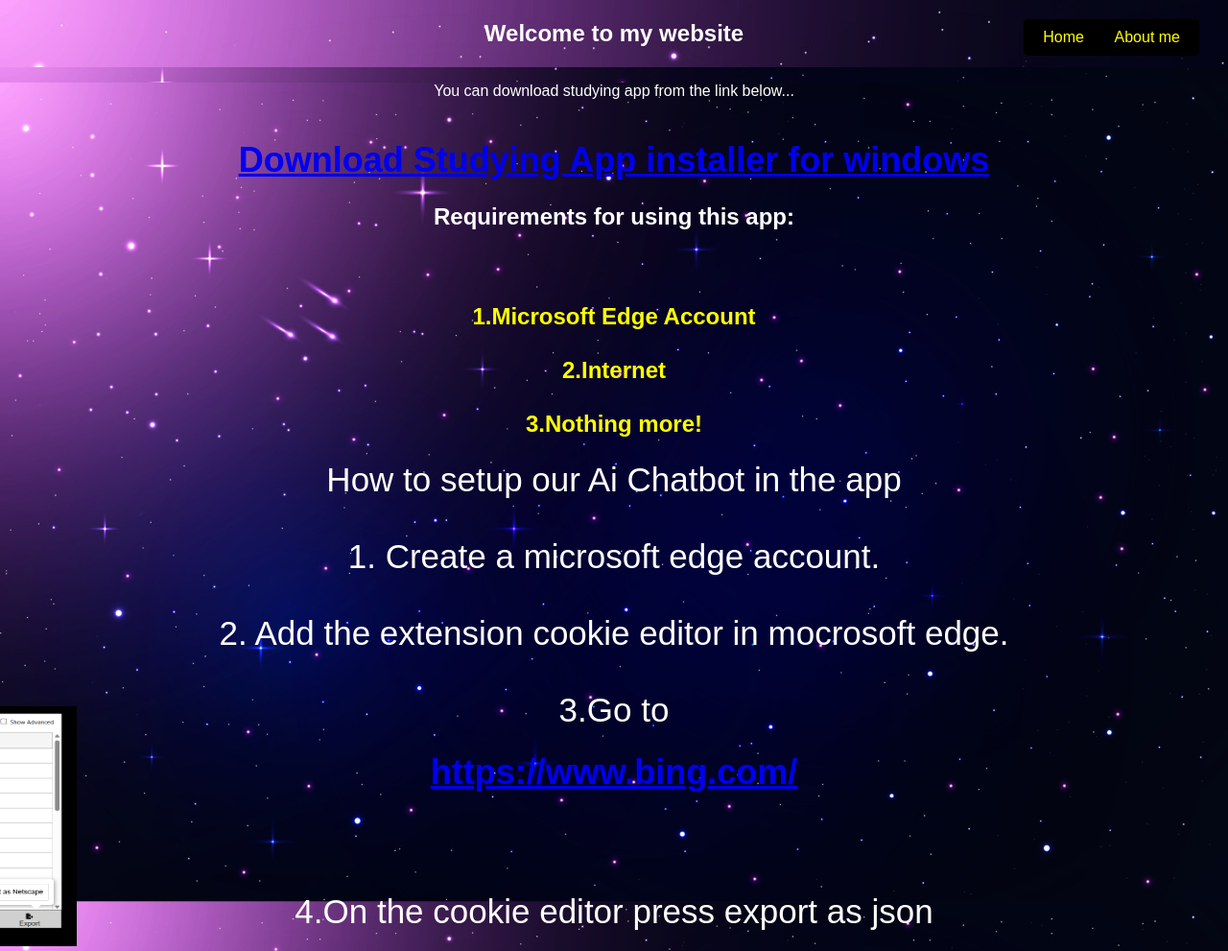
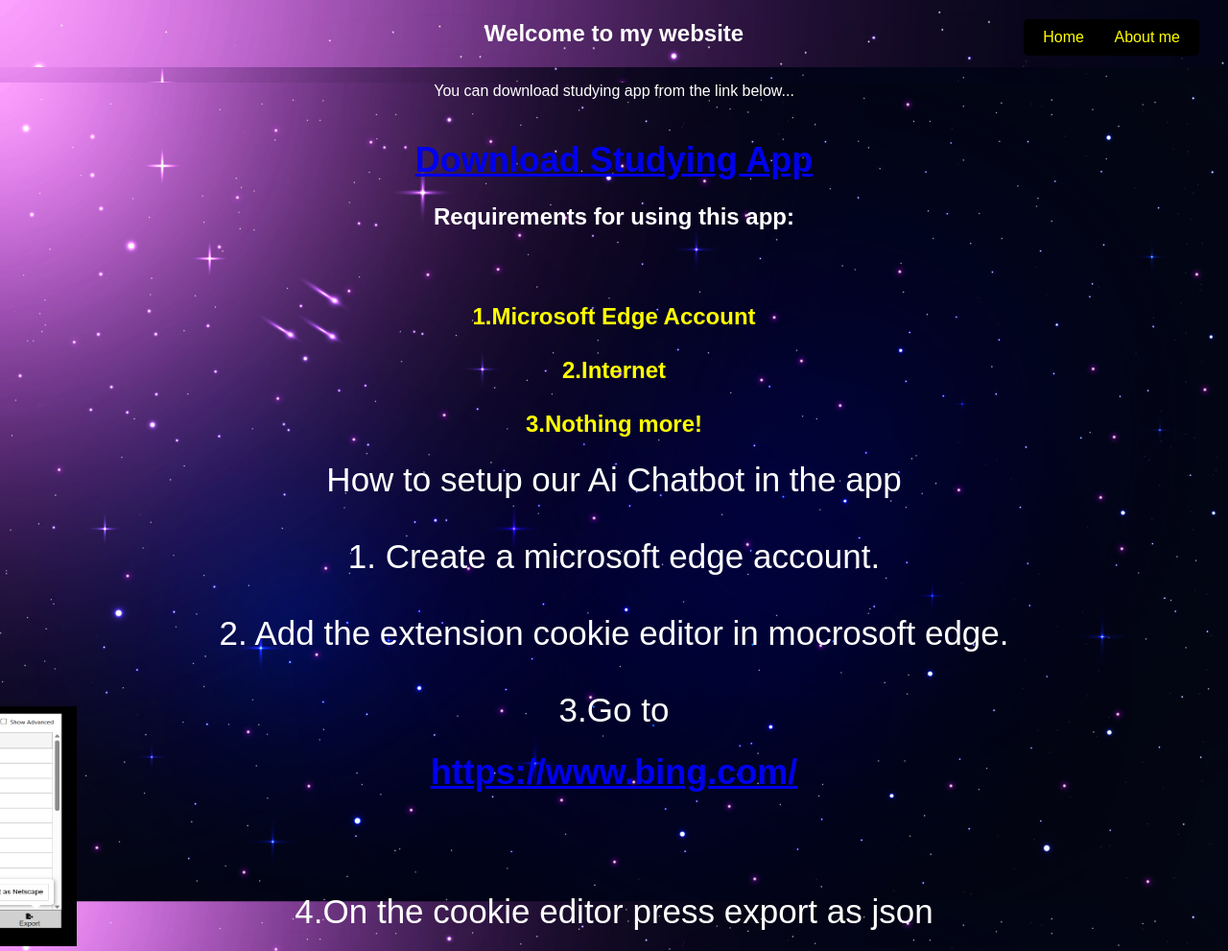
Before and after one commit to ShaunakG18/studying_app, a plain HTML site: page index.html in a window 1280 px wide. Shown: the top 991 px of the page at 96% size. Drawn offline with Linux system fonts and the light colour scheme.

Commit message:
Update index.html

```diff
--- a/index.html
+++ b/index.html
@@ -136,7 +136,7 @@ p3 {
       <div class="background-image">
         <p>You can download studying app from the link below...
            <br></br>
-           <a href="study.exe"><h1>Download Studying App installer for windows</h1></a>
+           <a href="study.exe"><h1>Download Studying App </h1></a>
 	   </p>
 	<img src="p3.png" alt="Description of the image" width="600" height="400" class="image-style" id="my-image1">
 	<img src="p2.png" alt="Description of the image" width="600" height="400" class="image-style" id="my-image2">
```
